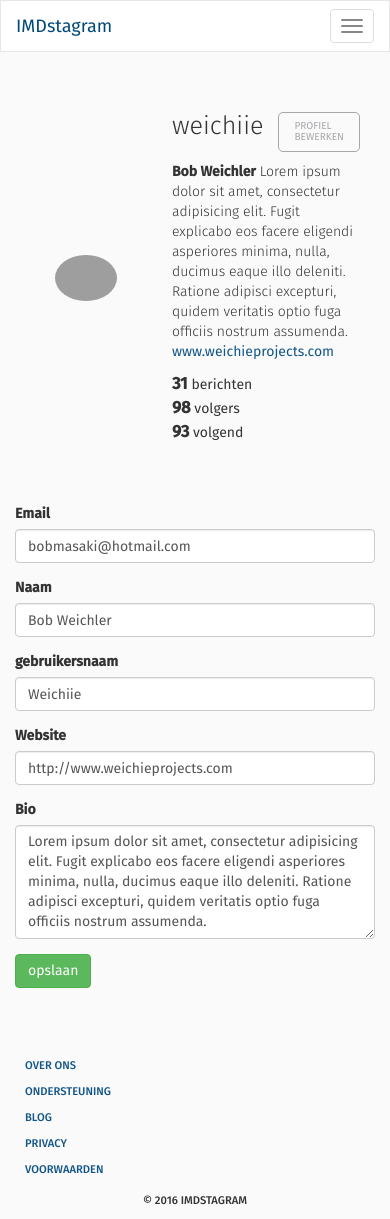
After one commit to weichie/IMDstagram, a PHP site: template app/views/edit-profile.php in a window 390 px wide. The commit adds this page. Run offline with PHP 8.4, Linux system fonts and the light colour scheme; the template is opened without the code that fills it, so the values that code supplies are empty; a stand-in replaces the project's code that opens the database connection; style sheets or scripts are compiled from the project's sources; some libraries are stand-ins or nearby versions; grey boxes are pictures that could not be loaded.

Commit message:
edit-profile pagina toegevoegd

```diff
--- /dev/null
+++ b/app/views/edit-profile.php
@@ -0,0 +1,58 @@
+<section class="acc-details">
+	<div class="col-xs-12 col-sm-4 pic">
+		<img src="https://randomuser.me/api/portraits/men/69.jpg">
+	</div><!-- ./picture -->
+	<div class="col-xs-12 col-sm-8 bio">
+		<h4>Weichiie<a href="#!">profiel bewerken</a></h4>
+		<p>
+			<strong>Bob Weichler</strong> Lorem ipsum dolor sit amet, consectetur adipisicing elit. Fugit explicabo eos facere eligendi asperiores minima, nulla, ducimus eaque illo deleniti. Ratione adipisci excepturi, quidem veritatis optio fuga officiis nostrum assumenda.
+			<a href="#!">www.weichieprojects.com</a>
+		</p>
+		<ul>
+			<li><strong>31</strong> berichten</li>
+			<li><strong>98</strong> volgers</li>
+			<li><strong>93</strong> volgend</li>
+		</ul>
+	</div><!-- ./bio -->
+	<div class="clearfix"></div>
+</section><!-- ./acc-details -->
+
+<section class="acc-update">
+	<form class="form-horizontal">
+		<div class="form-group">
+			<label for="email" class="col-sm-2 control-label">Email</label>
+			<div class="col-sm-10">
+				<input type="email" class="form-control" id="email" value="bobmasaki@hotmail.com">
+			</div>
+		</div>
+		<div class="form-group">
+			<label for="name" class="col-sm-2 control-label">Naam</label>
+			<div class="col-sm-10">
+				<input type="text" class="form-control" id="name" value="Bob Weichler">
+			</div>
+		</div>
+		<div class="form-group">
+			<label for="username" class="col-sm-2 control-label">gebruikersnaam</label>
+			<div class="col-sm-10">
+				<input type="text" class="form-control" id="username" value="Weichiie">
+			</div>
+		</div>
+		<div class="form-group">
+			<label for="site" class="col-sm-2 control-label">Website</label>
+			<div class="col-sm-10">
+				<input type="text" class="form-control" id="site" value="http://www.weichieprojects.com">
+			</div>
+		</div>
+		<div class="form-group">
+			<label for="bio" class="col-sm-2 control-label">Bio</label>
+			<div class="col-sm-10">
+				<textarea type="text" rows="5" class="form-control" id="bio">Lorem ipsum dolor sit amet, consectetur adipisicing elit. Fugit explicabo eos facere eligendi asperiores minima, nulla, ducimus eaque illo deleniti. Ratione adipisci excepturi, quidem veritatis optio fuga officiis nostrum assumenda.</textarea>
+			</div>
+		</div>
+		<div class="form-group">
+			<div class="col-sm-offset-2 col-sm-10">
+				<button type="submit" class="btn btn-success">opslaan</button>
+			</div>
+		</div>
+	</form>
+</section>
--- a/assets/sass/style.scss
+++ b/assets/sass/style.scss
@@ -199,6 +199,10 @@ header{
 	}
 }
 
+.acc-update{
+
+}
+
 /* FOOTER
 ======================== */
 footer{
```
